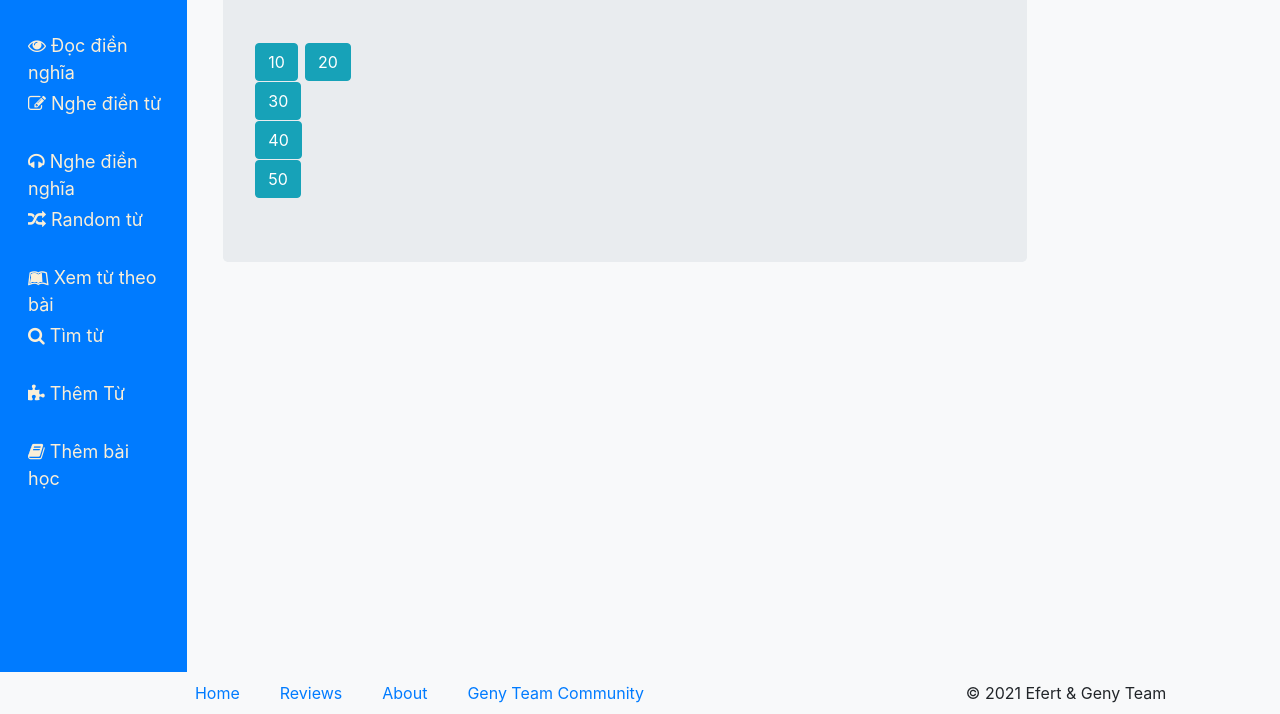
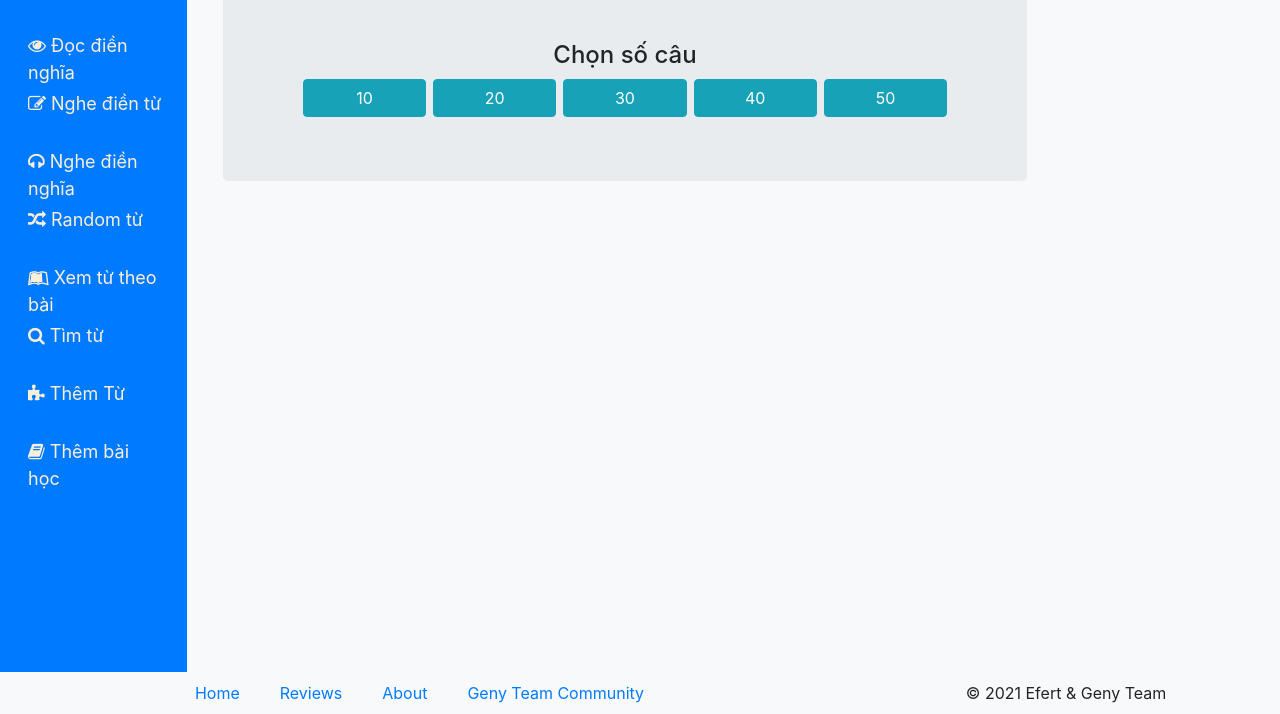
Before and after one commit to gadola/quiz, a Django app: template core/templates/core/Random.html in a window 1280 px wide. Shown: the part 86-800 px from the top of the page. Run offline with Django 3.2, Linux system fonts and the light colour scheme; the template is opened without the code that fills it: most values are stand-ins (such as "Sample title", 1, 10 or a date in 2020); some libraries are stand-ins or nearby versions.

Commit message:
fix bs4 ui

```diff
--- a/core/templates/core/NgheDienNghia.html
+++ b/core/templates/core/NgheDienNghia.html
@@ -12,8 +12,8 @@
       <input type="hidden" name="kind" value="nghediennghia">
       <div class="row">
         {% for lesson in lessons %}
-          <div class="col-sm-2">
-            <input class="quizis btn btn-info" name="lesson_id" type="submit" value="{{lesson.lesson_name}}" >
+          <div class="col-sm-3">
+            <input style="width:150px" class="quizis btn btn-info" name="lesson_id" type="submit" value="{{lesson.lesson_name}}" >
           </div>
         {% endfor %}
       </div>
--- a/core/templates/core/NgheDienTu.html
+++ b/core/templates/core/NgheDienTu.html
@@ -12,8 +12,8 @@
       <input type="hidden" name="kind" value="nghedientu">
       <div class="row">
         {% for lesson in lessons %}
-          <div class="col-sm-2">
-            <input class="quizis btn btn-info" name="lesson_id" type="submit" value="{{lesson.lesson_name}}" >
+          <div class="col-sm-3">
+            <input style="width:150px" class="quizis btn btn-info" name="lesson_id" type="submit" value="{{lesson.lesson_name}}" >
           </div>
         {% endfor %}
       </div>
--- a/core/templates/core/Random.html
+++ b/core/templates/core/Random.html
@@ -6,15 +6,16 @@
 {% block title %}Từ Vựng Ngẫu Nhiên{% endblock title %}
 
 {% block content %}
-    <form action="{% url 'xulyrandomword' %}" method="POST">
+    <form class="text-center" action="{% url 'xulyrandomword' %}" method="POST">
+    <h4>Chọn số câu</h4>
       {% csrf_token %}
       <div class="row">
-          <div class="col-sm-2">
-            <input type="submit" class="quizis btn btn-info" name="so"  value="10" />
-            <input type="submit" class="quizis btn btn-info" name="so"  value="20" />
-            <input type="submit" class="quizis btn btn-info" name="so"  value="30" />
-            <input type="submit" class="quizis btn btn-info" name="so"  value="40" />
-            <input type="submit" class="quizis btn btn-info" name="so"  value="50" />
+          <div class="col-sm-12">
+            <input type="submit" class="quizis btn btn-info col-sm-2" name="so"  value="10" />
+            <input type="submit" class="quizis btn btn-info col-sm-2" name="so"  value="20" />
+            <input type="submit" class="quizis btn btn-info col-sm-2" name="so"  value="30" />
+            <input type="submit" class="quizis btn btn-info col-sm-2" name="so"  value="40" />
+            <input type="submit" class="quizis btn btn-info col-sm-2" name="so"  value="50" />
 
           </div>
       </div>
--- a/core/templates/core/home.html
+++ b/core/templates/core/home.html
@@ -7,17 +7,19 @@
 {% block title %}Đọc điền nghĩa{% endblock title %}
 
 {% block content %}
+  <div class="container">
     <form action="{% url 'xuly' %}" method="POST">
       {% csrf_token %}
       <input type="hidden" name="kind" value="docdientu">
       <div class="row">
         {% for lesson in lessons %}
-          <div class="col-sm-2">
-            <input class="quizis btn btn-info" name="lesson_id" type="submit" value="{{lesson.lesson_name}}" >
+          <div class="col-sm-3">
+            <input style="width:150px" class="quizis btn btn-info" name="lesson_id" type="submit" value="{{lesson.lesson_name}}" >
           </div>
         {% endfor %}
       </div>
     </form>
+  </div>
 
 {% endblock content %}
 
```
